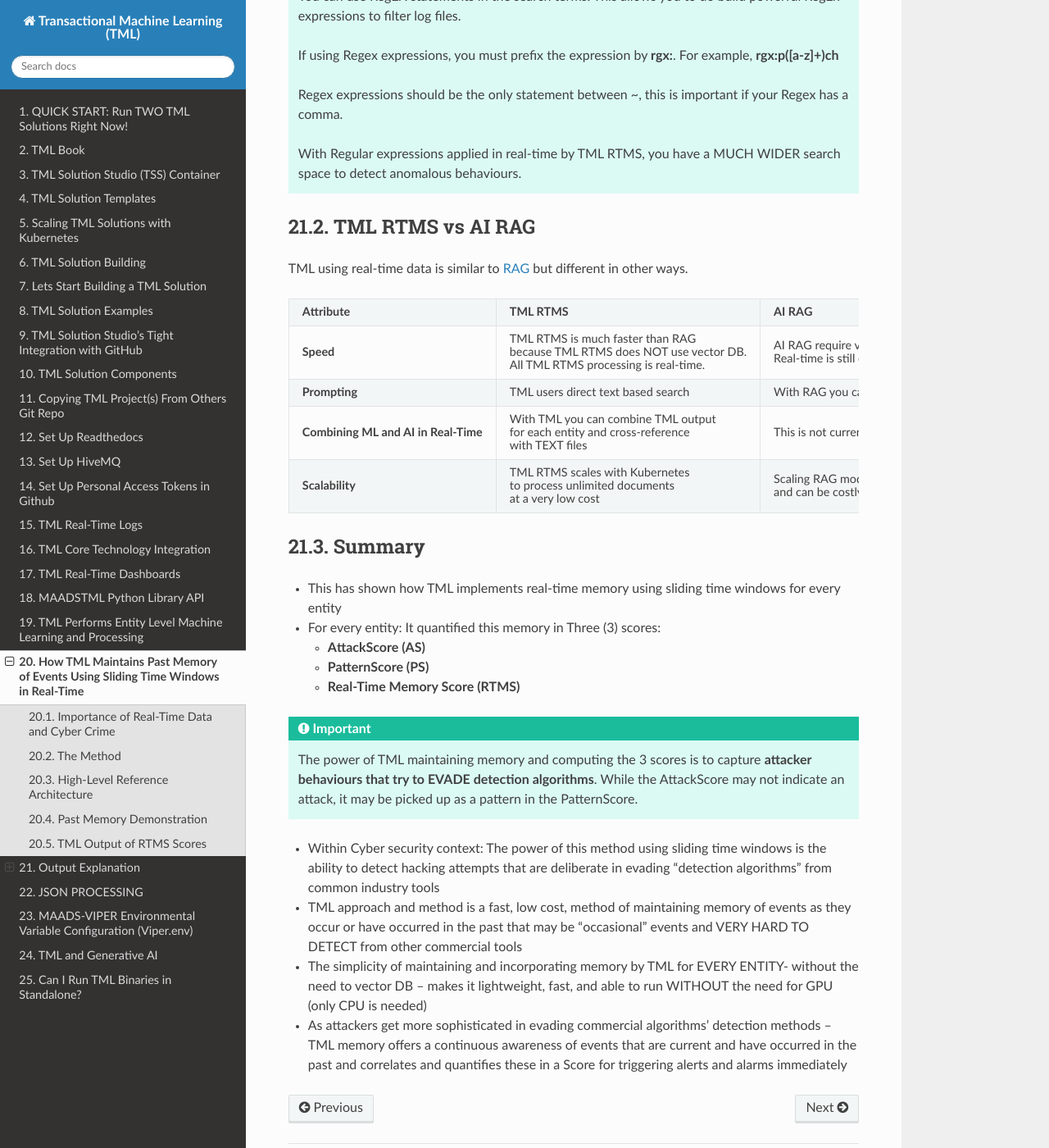
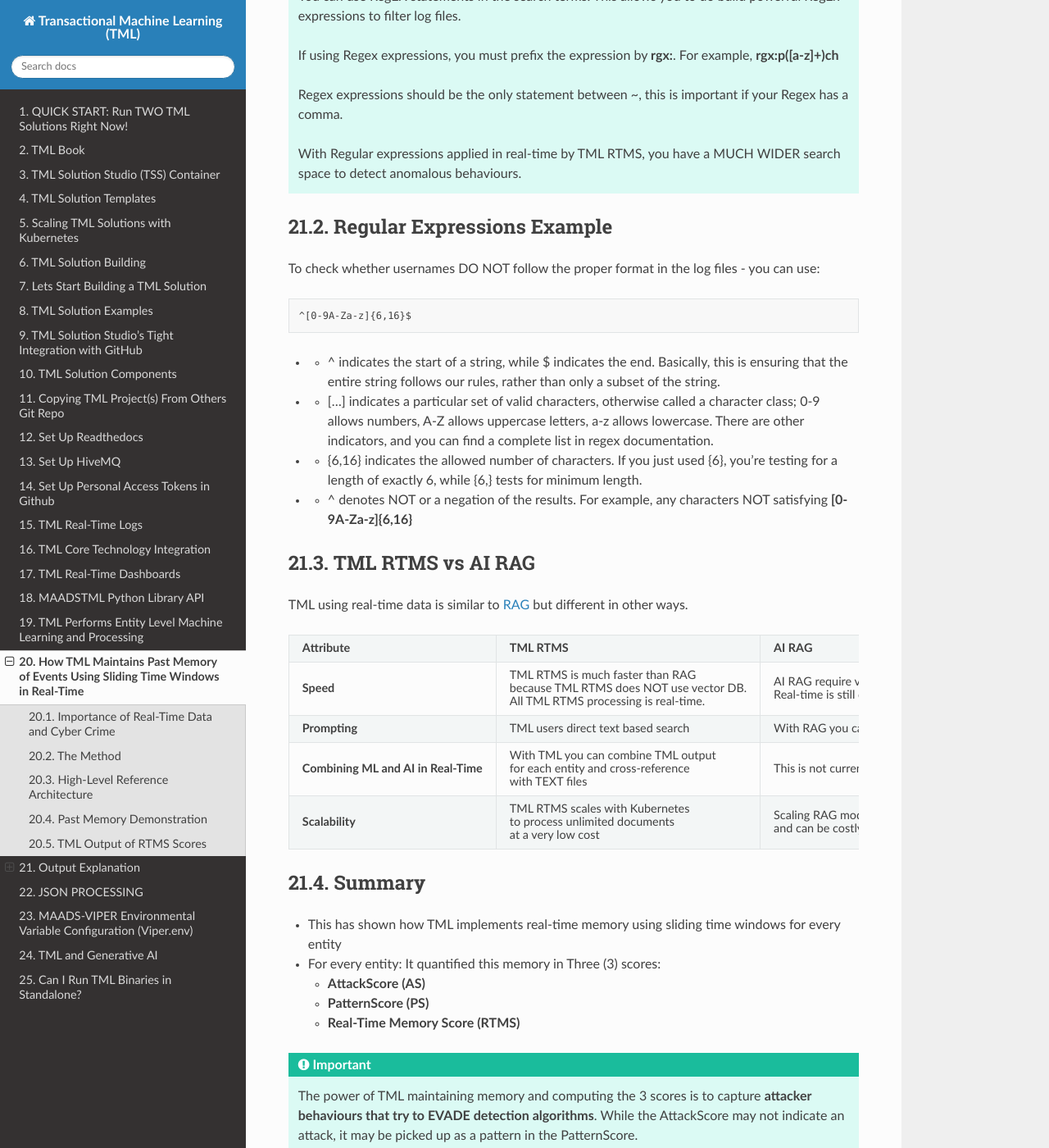
Before and after one commit to smaurice101/readthedocs, a Sphinx documentation site: the page built from docs/source/rtms.rst, in a window 1280 px wide and 1400 px high, scrolled down 7565 px. Shown: the whole window at 82% size. Built offline with Sphinx 7.4.7 and the Read the Docs theme 3.1.0, drawn with Linux system fonts in a browser that asks for light colours.

Commit message:
Update rtms.rst

```diff
--- a/docs/source/rtms.rst
+++ b/docs/source/rtms.rst
@@ -278,6 +278,19 @@
 
    With Regular expressions applied in real-time by TML RTMS, you have a MUCH WIDER search space to detect anomalous behaviours.
 
+Regular Expressions Example
+-------------------
+
+To check whether usernames DO NOT follow the proper format in the log files - you can use:
+
+.. code-block::
+
+   ^[0-9A-Za-z]{6,16}$
+
+* - ^ indicates the start of a string, while $ indicates the end. Basically, this is ensuring that the entire string follows our rules, rather than only a subset of the string.
+* - [...] indicates a particular set of valid characters, otherwise called a character class; 0-9 allows numbers, A-Z allows uppercase letters, a-z allows lowercase. There are other indicators, and you can find a complete list in regex documentation.
+* - {6,16} indicates the allowed number of characters. If you just used {6}, you're testing for a length of exactly 6, while {6,} tests for minimum length.
+* - ^ denotes NOT or a negation of the results.  For example, any characters NOT satisfying **[0-9A-Za-z]{6,16}**
 
 TML RTMS vs AI RAG
 ------------
```
